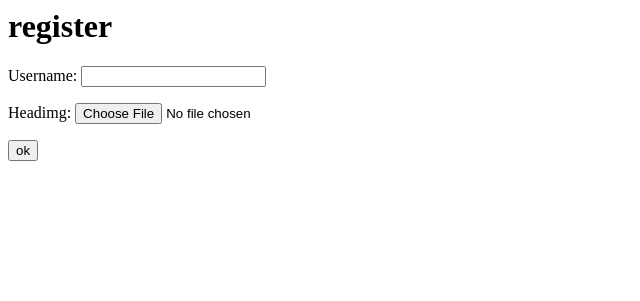
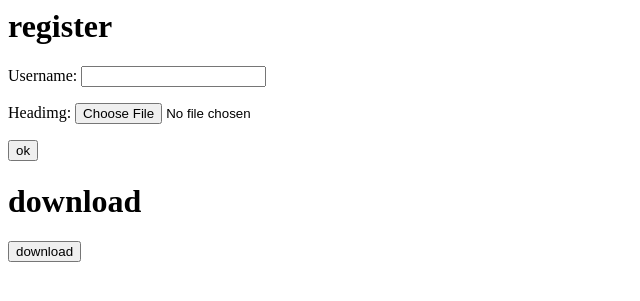
Before and after one commit to freebird258/project, a Django app: page /disk/ in a window 1280 px wide. Shown: the top 301 px of the page, without its empty margins (0-640 px from the left). Run offline with Django 3.2, Linux system fonts and the light colour scheme.

Commit message:
download by django

```diff
--- a/web/updown/django/disk/templates/register.html
+++ b/web/updown/django/disk/templates/register.html
@@ -11,6 +11,13 @@
 		{{uf.as_p}}
 		<input type="submit" value="ok"/>
 	</form>
+
+	<h1>download</h1>
+	<form enctype="multipart/form-data" action="/disk1/" method="post">
+	{% csrf_token %}
+	<input type="submit" value="download"/>
+	</form>
 </body>
 
+
 </html>
--- a/web/updown/django/disk/views.py
+++ b/web/updown/django/disk/views.py
@@ -1,4 +1,5 @@
 from django.shortcuts import render,render_to_response
+from django.http import StreamingHttpResponse
 from django import forms
 from django.http import HttpResponse
 from disk.models import User
@@ -27,3 +28,21 @@ def register(request):
 
 	#return render_to_response('register.html',{'uf':uf})
 	return render(request,'register.html',{'uf':uf})
+
+
+
+def download(request):
+	def file_iterator(file_name, chunk_size=512):
+		with open(file_name) as f:
+			while True:
+				c = f.read(chunk_size)
+				if c:
+					yield c
+				else:
+					break
+
+	the_file_name = "/mmm/project/web/updown/django/upload/11/mmm.png"
+	response = StreamingHttpResponse(file_iterator(the_file_name))
+	response['Content-Type'] = 'application/octet-stream'
+	response['Content-Disposition'] = 'attachment;filename="{0}"'.format(the_file_name)
+	return response
--- a/web/updown/django/mmm/urls.py
+++ b/web/updown/django/mmm/urls.py
@@ -9,4 +9,5 @@ urlpatterns = [
 
     url(r'^admin/', include(admin.site.urls)),
     url(r'^disk/', 'disk.views.register'),
+    url(r'^disk1/', 'disk.views.download'),
 ]
```
Also changed, not shown: 1 other file.
